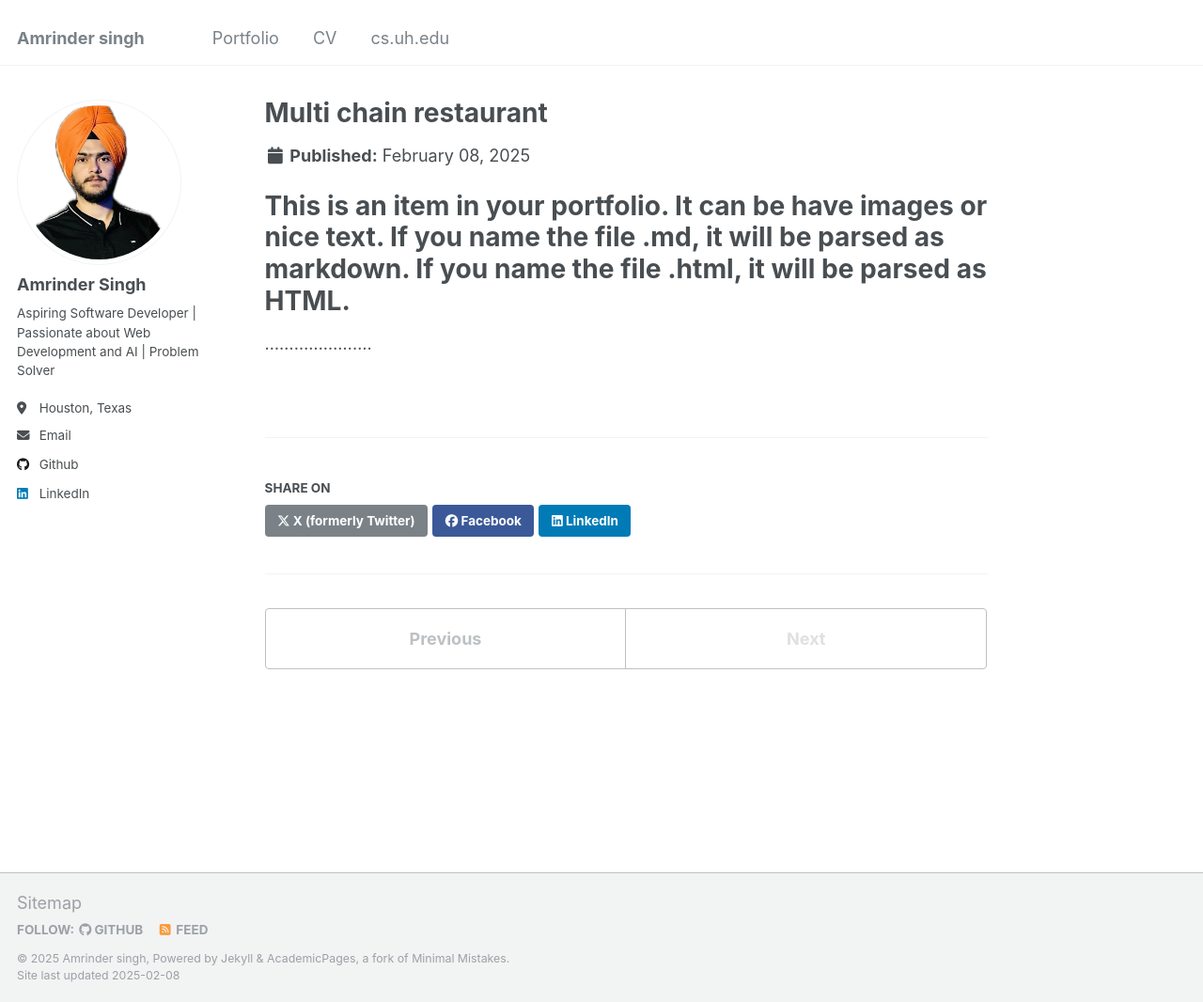
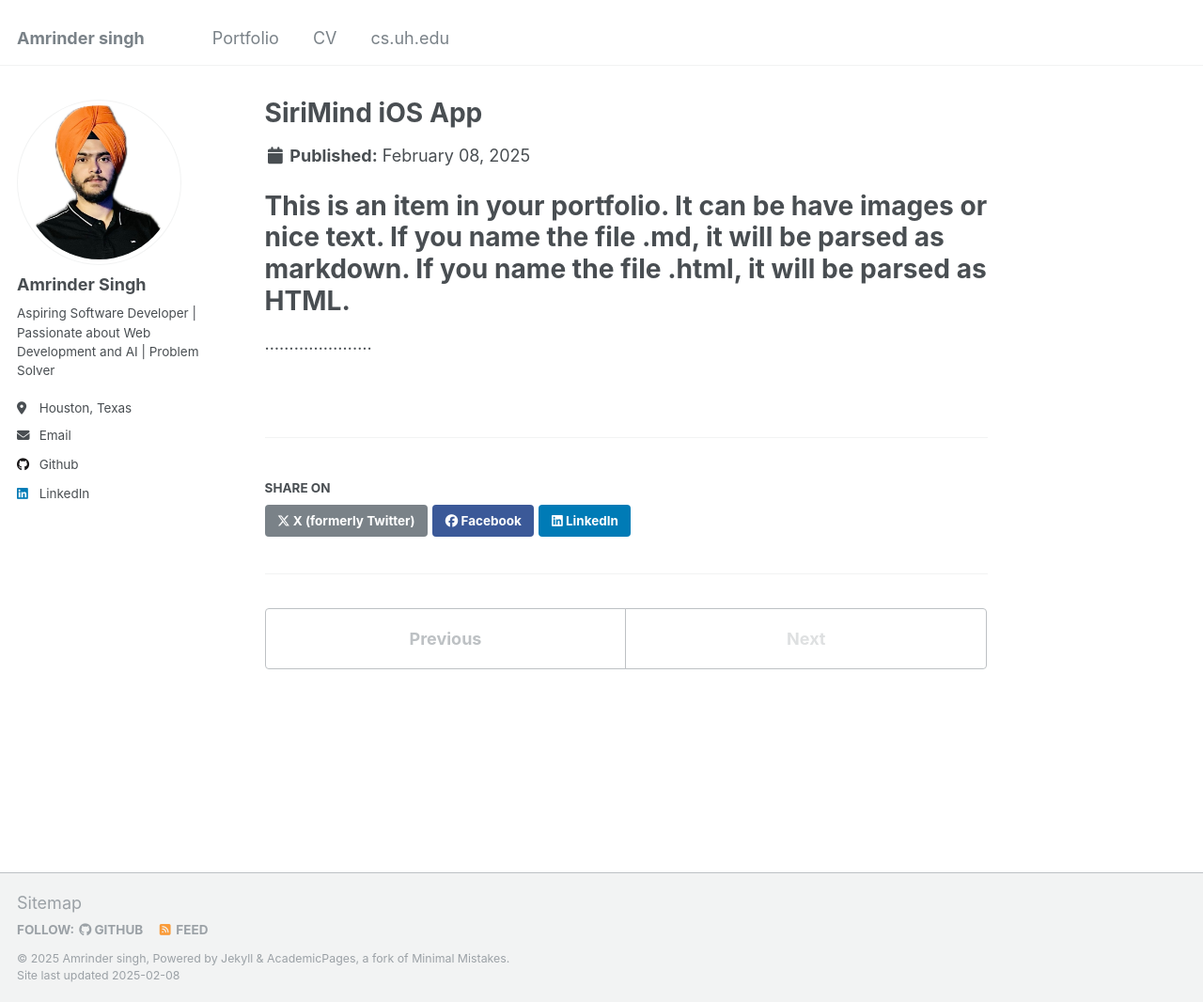
Before and after one commit to kaurjace38/kaurjace38.github.io, a Jekyll site: the page built from _portfolio/portfolio-2.md, in a window 1280 px wide and 1066 px high. Shown: the whole window at 94% size. Built offline with Jekyll 4.4.1, drawn with Linux system fonts in a browser that asks for light colours.

Commit message:
added new 2 pot 0.3

```diff
--- a/_portfolio/portfolio-2.md
+++ b/_portfolio/portfolio-2.md
@@ -1,7 +1,6 @@
 ---
-title: "Multi chain restaurant"
-excerpt: "SiriMind iOS App
-
+title: "SiriMind iOS App"
+excerpt: "
 This is a native iOS application I developed using UIKit and OpenAI’s GPT-3.5 API during the early days of ChatGPT. At the time, OpenAI had not yet released their official app, and I wanted a solution that allowed for hands-free, multitasking-friendly interaction with ChatGPT.<br/>
 
 The app integrates Firebase Authentication and Firebase Database for secure user management and data storage. This enables users to log in, manage their profiles, and store conversational data for personal analysis. By analyzing stored data, users can uncover patterns in their interactions, enhancing their productivity and self-awareness.<br/>
```
